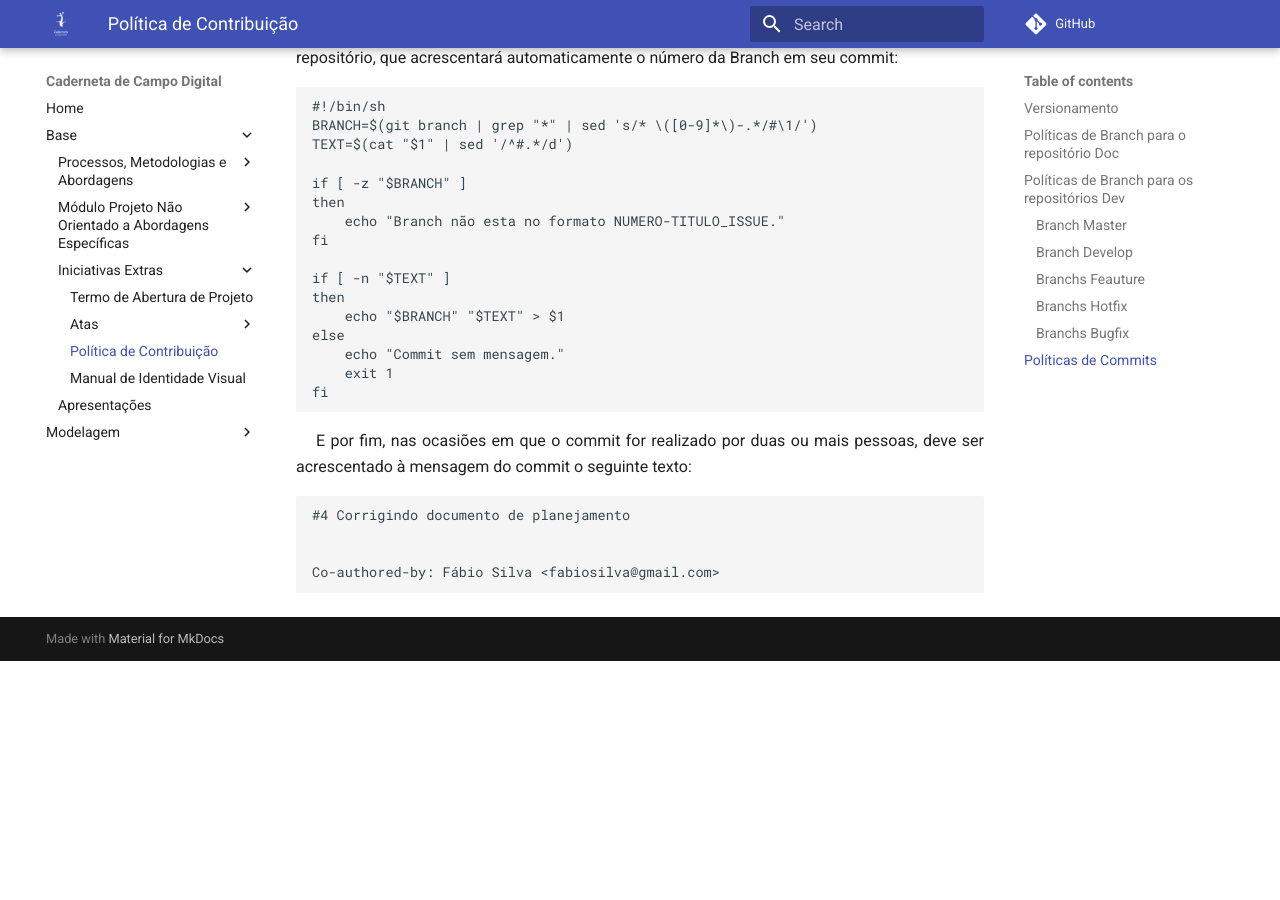
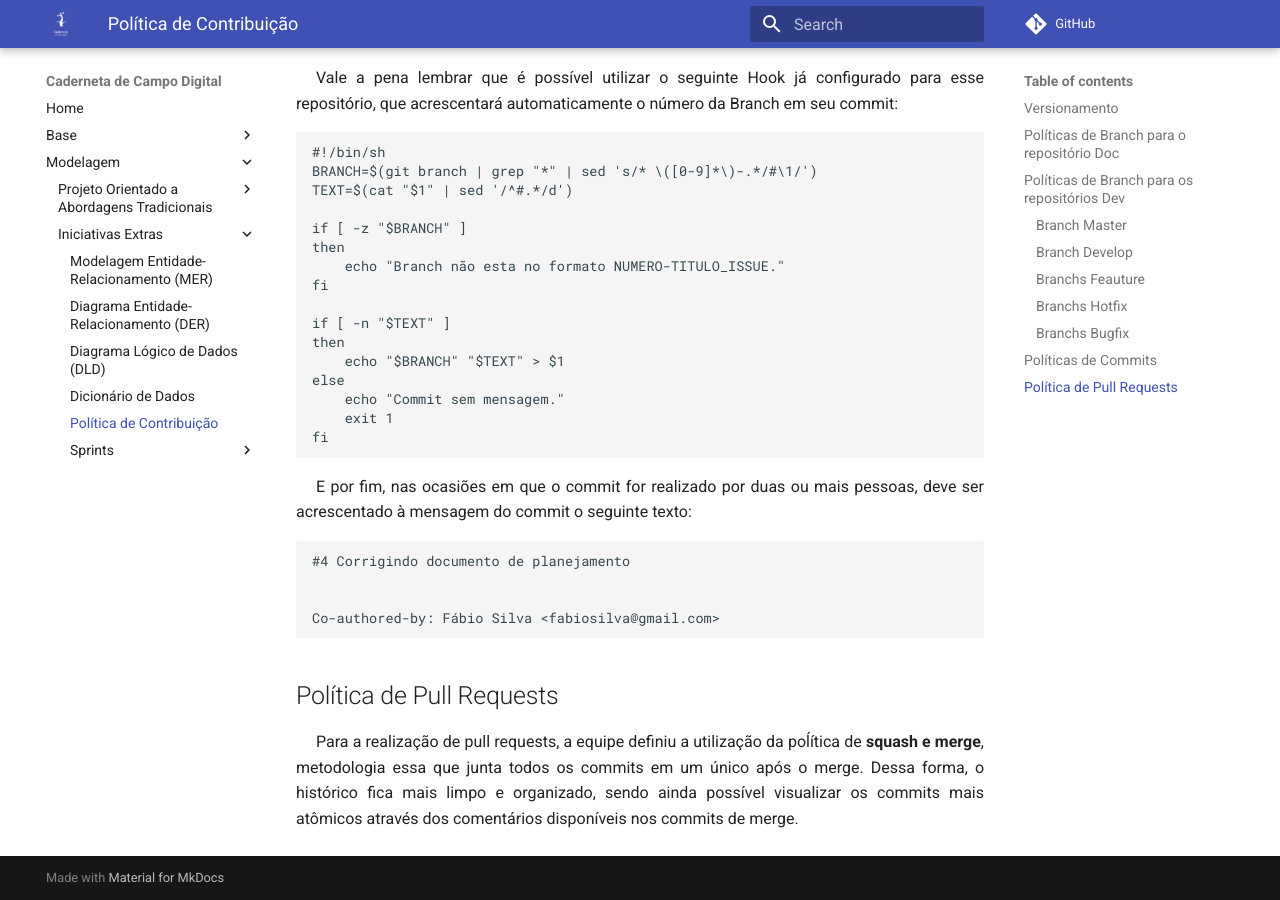
Before and after one commit to UnBArqDsw2021-2/2021.2_G4_CadernetaDeCampoDigital_docs, an MkDocs documentation site: the page built from docs/base/politicas_de_contribuicao.md, in a window 1280 px wide and 900 px high, scrolled down 2565 px. Built offline with MkDocs 1.6.1 and Material for MkDocs 9.7.7, drawn with Linux system fonts in a browser that asks for light colours; comment, search, counter and statistics services are not loaded; before the commit the page ends 3226 px from its top, so only the background shows below that; some of the changed text lies outside the part shown.

Commit message:
#73 Adicionando política de pull requests

````diff
--- a/docs/base/politicas_de_contribuicao.md
+++ b/docs/base/politicas_de_contribuicao.md
@@ -4,6 +4,7 @@
 | Versão | Data | Modificação | Autor |
 |--|--|--|--|
 |1.0| 29/01/2022| Criação do documento | João Pedro Moura |
+|1.1| 20/02/2022| Adição da política de pull request| João Pedro Moura |
 
 ## Políticas de Branch para o repositório Doc
 <p style="text-align: justify; text-indent: 20px">As branches serão nomeadas seguindo um padrão para a melhor organização do projeto. Por se tratar de um projeto baseado em documentos, terá apenas um tipo de nomenclatura de branch. Todas as branchs devem ser criadas a partir da <b>master</b> e devem estar nomeadas da seguinte maneira:</p>
@@ -91,3 +92,6 @@
 
 Co-authored-by: Fábio Silva <fabiosilva@gmail.com>
 ```
+
+## Política de Pull Requests
+<p style="text-align: justify; text-indent: 20px">Para a realização de pull requests, a equipe definiu a utilização da poĺítica de <b>squash e merge</b>, metodologia essa que junta todos os commits em um único após o merge. Dessa forma, o histórico fica mais limpo e organizado, sendo ainda possível visualizar os commits mais atômicos através dos comentários disponíveis nos commits de merge.</p>
--- a/mkdocs.yml
+++ b/mkdocs.yml
@@ -59,10 +59,8 @@
   - Modelagem:
     - Projeto Orientado a Abordagens Tradicionais:
       - Modelagem Estática:
-      #   - Diagrama de Classe:
         - Diagrama de Pacotes: modelagem/estatica/diagrama_de_pacotes.md
         - Diagrama de Classes: modelagem/estatica/diagrama_de_classes.md
-      #   - Diagrama de Pacotes:
         - Diagrama de Componentes: modelagem/estatica/diagrama_de_componentes.md
       - Modelagem Dinâmica:
         - Diagrama de Sequência: modelagem/dinamica/diagrama_de_sequencia.md
@@ -78,6 +76,7 @@
       - Diagrama Entidade-Relacionamento (DER): modelagem/extras/der.md
       - Diagrama Lógico de Dados (DLD): modelagem/extras/dld.md
       - Dicionário de Dados: modelagem/extras/dicionario_dados.md
+      - Política de Contribuição: base/politicas_de_contribuicao.md
       # - Casos de Uso:
       - Sprints:
         - Sprint 0:
@@ -87,6 +86,5 @@
           - Review: sprints/review_1.md
         - Sprint 2:
           - Planning: sprints/planning_2.md
-      # - Atas:
   # - Padrões de Projeto: ""
   # - Arquitetura de Software e Reutilização: ""
````
